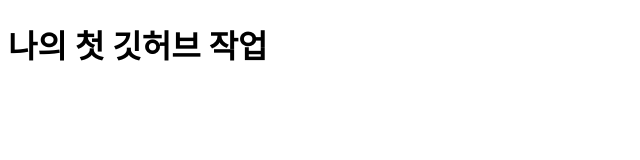
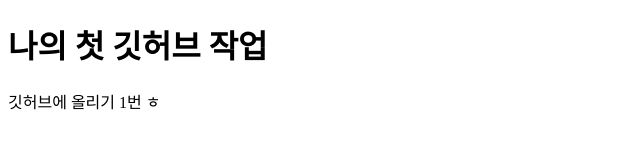
Before and after one commit to a92802017-star/test1, a plain HTML site: page index.html in a window 1280 px wide. Shown: the whole page, without its empty margins (0-640 px from the left). Drawn offline with Linux system fonts and the light colour scheme.

Commit message:
두번째 작업

```diff
--- a/index.html
+++ b/index.html
@@ -7,5 +7,6 @@
 </head>
 <body>
     <h1>나의 첫 깃허브 작업</h1>
+    <p>깃허브에 올리기 1번 ㅎ</p>
 </body>
 </html>
```
